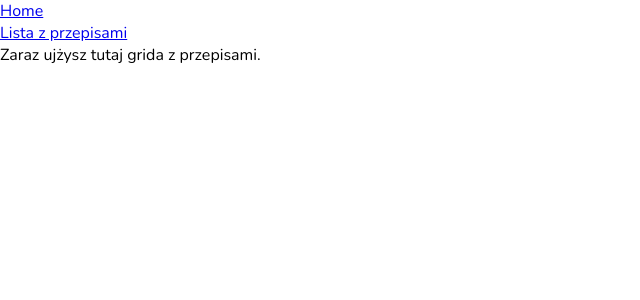
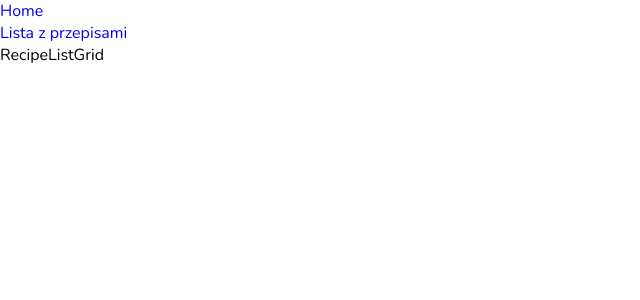
Before and after one commit to AdamBoczula/MyRecipes, a Vue app: page /recipe-list in a window 1280 px wide. Shown: the top 300 px of the page, without its empty margins (0-640 px from the left). Built offline with nearby package versions, Linux system fonts and the light colour scheme.

Commit message:
Add recipe list

```diff
--- a/src/App.vue
+++ b/src/App.vue
@@ -16,6 +16,12 @@
   margin: 0;
 }
 
+a,
+a:visited,
+a:active {
+  text-decoration: none;
+}
+
 body {
   font-family: 'Nunito', sans-serif;
   font-size: 62.5%;
--- /dev/null
+++ b/src/components/RecipeListGrid.vue
@@ -0,0 +1,18 @@
+<template>
+  <div class="RecipeList">RecipeListGrid</div>
+</template>
+
+<script>
+export default {
+  name: 'RecipeListGrid',
+  computed: {
+    getRecipes() {
+      debugger;
+      return this.$store.getters.recipes;
+    },
+  },
+};
+</script>
+
+<style scoped>
+</style>
--- a/src/store/index.js
+++ b/src/store/index.js
@@ -9,6 +9,12 @@ export default new Vuex.Store({
   state: {
     recipes: RECIPES,
   },
+  getters: {
+    recipes: (state) => {
+      console.log('state.recipes:', state.recipes);
+      return state.recipes;
+    },
+  },
   mutations: {},
   actions: {},
   modules: {},
--- a/src/views/RecipeList.vue
+++ b/src/views/RecipeList.vue
@@ -1,3 +1,14 @@
 <template>
-  <div class="recipeList">Zaraz ujżysz tutaj grida z przepisami.</div>
+  <div class="RecipeList">
+    <recipe-list-grid></recipe-list-grid>
+  </div>
 </template>
+
+<script>
+import RecipeListGrid from '@/components/RecipeListGrid.vue';
+
+export default {
+  name: 'RecipeList',
+  components: { RecipeListGrid },
+};
+</script>
```
Also changed, not shown: src/components/RecipeList.vue (deleted, +0 -12 lines), src/components/RecipeCard.vue (added), 1 other file (tests, documents, lock files or other folders).
